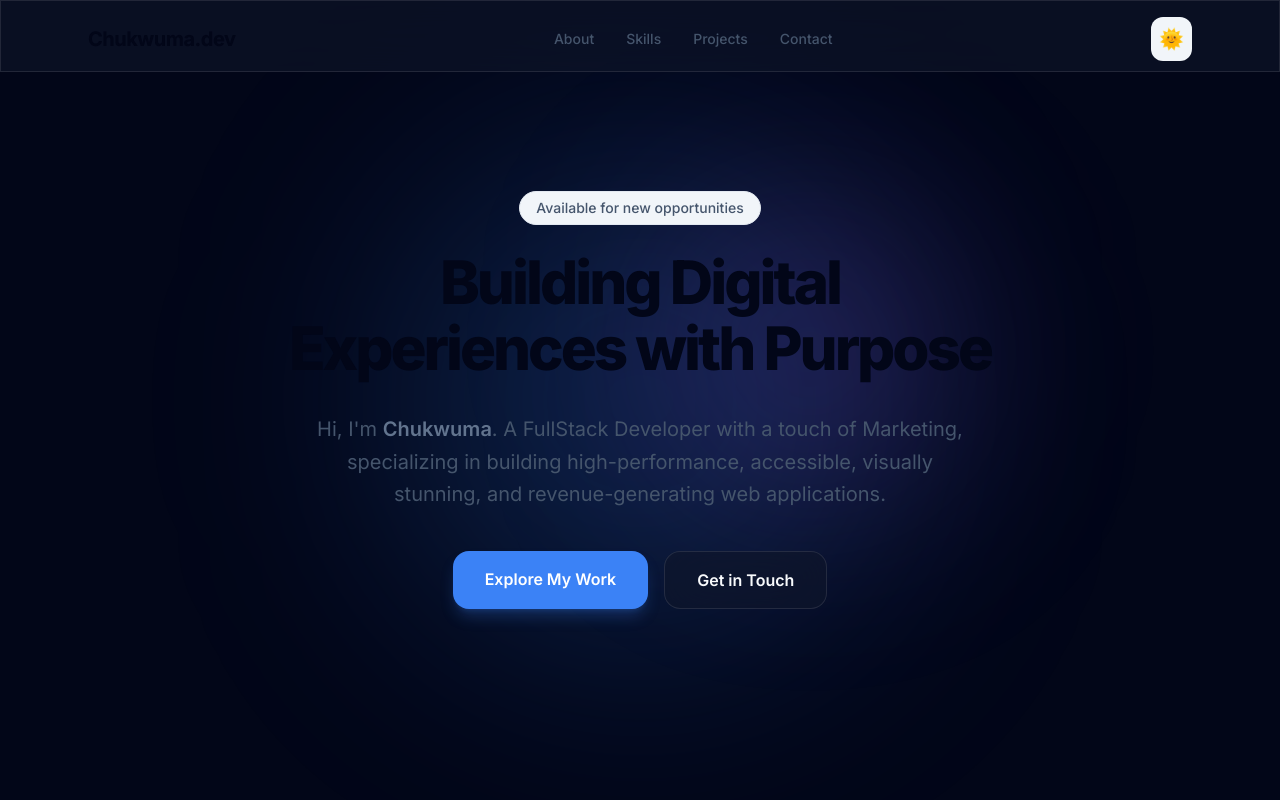
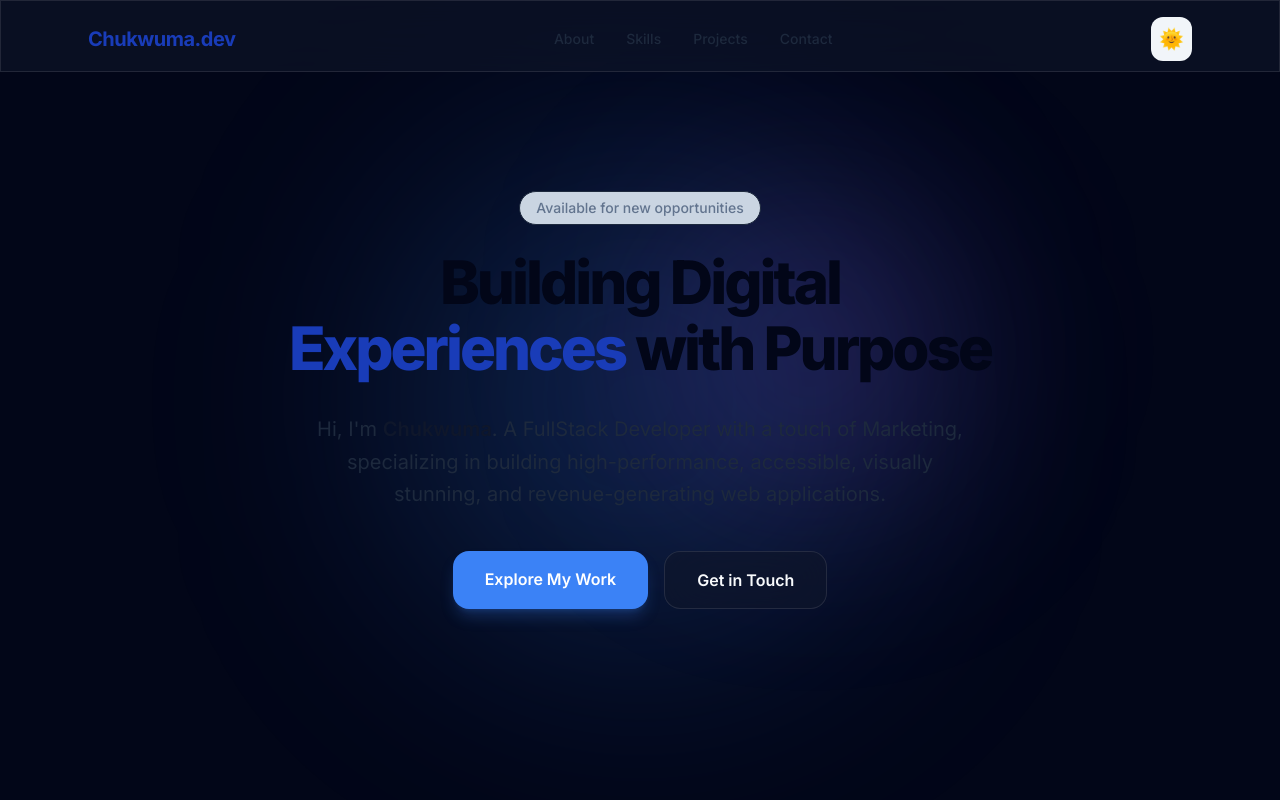
Before and after one commit to cKm-IceCold/Portfolio, a React (Vite) app: page / in a window 1280 px wide. Shown: the top 800 px of the page. Built offline with nearby package versions, Linux system fonts and the light colour scheme.

Commit message:
Text color Changes 3

```diff
--- a/src/components/Navbar.jsx
+++ b/src/components/Navbar.jsx
@@ -4,21 +4,21 @@ const Navbar = () => {
   return (
     <nav className="fixed top-0 w-full h-18 z-50 glass">
       <div className="max-w-6xl mx-auto px-6 py-4 flex justify-between items-center">
-        <a href="#home" className="text-xl font-bold tracking-tight text-slate-950 dark:text-white">
+        <a href="#home" className="text-xl font-bold tracking-tight text-blue-800 dark:text-blue-200">
           Chukwuma.dev
         </a>
 
         <div className="hidden md:flex gap-8">
-          <a href="#about" className="text-sm font-medium text-slate-600 dark:text-slate-400">
+          <a href="#about" className="text-sm font-medium text-slate-800 dark:text-slate-300">
             About
           </a>
-          <a href="#skills" className="text-sm font-medium text-slate-600 dark:text-slate-400">
+          <a href="#skills" className="text-sm font-medium text-slate-800 dark:text-slate-300">
             Skills
           </a>
-          <a href="#projects" className="text-sm font-medium text-slate-600 dark:text-slate-400">
+          <a href="#projects" className="text-sm font-medium text-slate-800 dark:text-slate-300">
             Projects
           </a>
-          <a href="#contact" className="text-sm font-medium text-slate-600 dark:text-slate-400">
+          <a href="#contact" className="text-sm font-medium text-slate-800 dark:text-slate-300">
             Contact
           </a>
         </div>
--- a/src/sections/About.jsx
+++ b/src/sections/About.jsx
@@ -19,7 +19,7 @@ const About = () => {
             About Me
           </h2>
 
-          <div className="space-y-6 text-slate-600 dark:text-slate-400 text-lg leading-relaxed">
+          <div className="space-y-6 text-slate-600 dark:text-slate-600 text-lg leading-relaxed">
             <p>
               I create websites and applications that turn visitors into customers. With a focus on clean interfaces, fast performance, and SEO best practices, I help ideas reach the right audience.
             </p>
--- a/src/sections/Hero.jsx
+++ b/src/sections/Hero.jsx
@@ -16,7 +16,7 @@ const Hero = () => {
           animate={{ opacity: 1, y: 0 }}
           transition={{ duration: 0.5 }}
         >
-          <span className="px-4 py-1.5 rounded-full border border-slate-200 dark:border-white/10 bg-slate-100 dark:bg-slate-800 text-slate-600 dark:text-slate-400 text-sm font-medium mb-6 inline-block">
+          <span className="px-4 py-1.5 rounded-full border border-slate-800 dark:border-white/10 bg-slate-300 dark:bg-slate-400 text-slate-500 dark:text-slate-400 text-sm font-medium mb-6 inline-block">
             Available for new opportunities
           </span>
         </motion.div>
@@ -29,16 +29,16 @@ const Hero = () => {
         >
           Building Digital
           <br />
-          <span>Experiences</span> with Purpose
+          <span className="text-blue-800 dark:text-blue-200">Experiences</span> with Purpose
         </motion.h1>
 
         <motion.p
           initial={{ opacity: 0, y: 20 }}
           animate={{ opacity: 1, y: 0 }}
           transition={{ delay: 0.3, duration: 0.6 }}
-          className="mt-6 text-slate-600 dark:text-slate-400 text-lg md:text-xl max-w-2xl mx-auto leading-relaxed"
+          className="mt-6 text-slate-800 dark:text-green-900 text-lg md:text-xl max-w-2xl mx-auto leading-relaxed"
         >
-          Hi, I'm <span className="text-slate-500 dark:text-white font-semibold">Chukwuma</span>.
+          Hi, I'm <span className="text-slate-900 dark:text-blue-500 font-semibold">Chukwuma</span>.
           A FullStack Developer with a touch of Marketing, specializing in building high-performance,
           accessible, visually stunning, and revenue-generating web applications.
         </motion.p>
```
